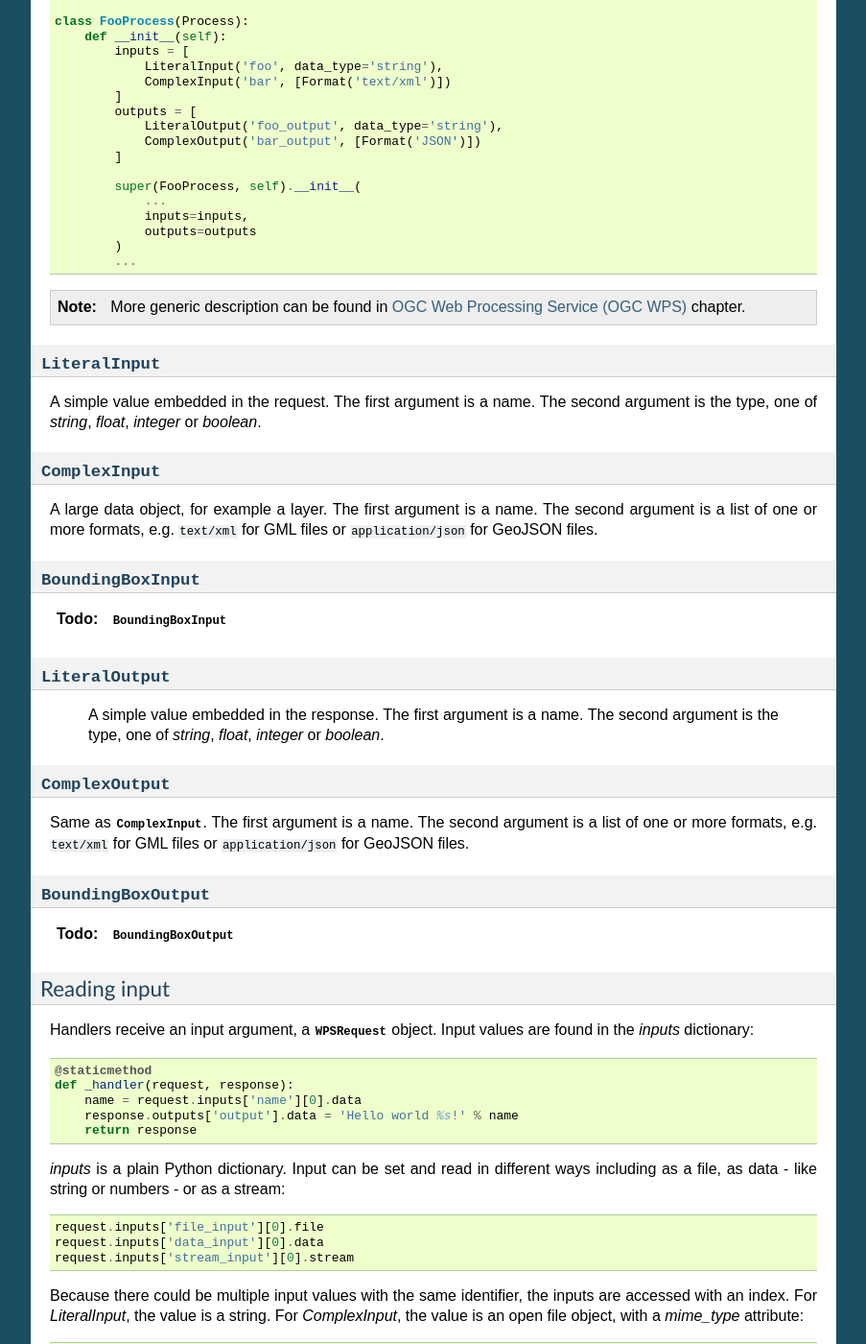
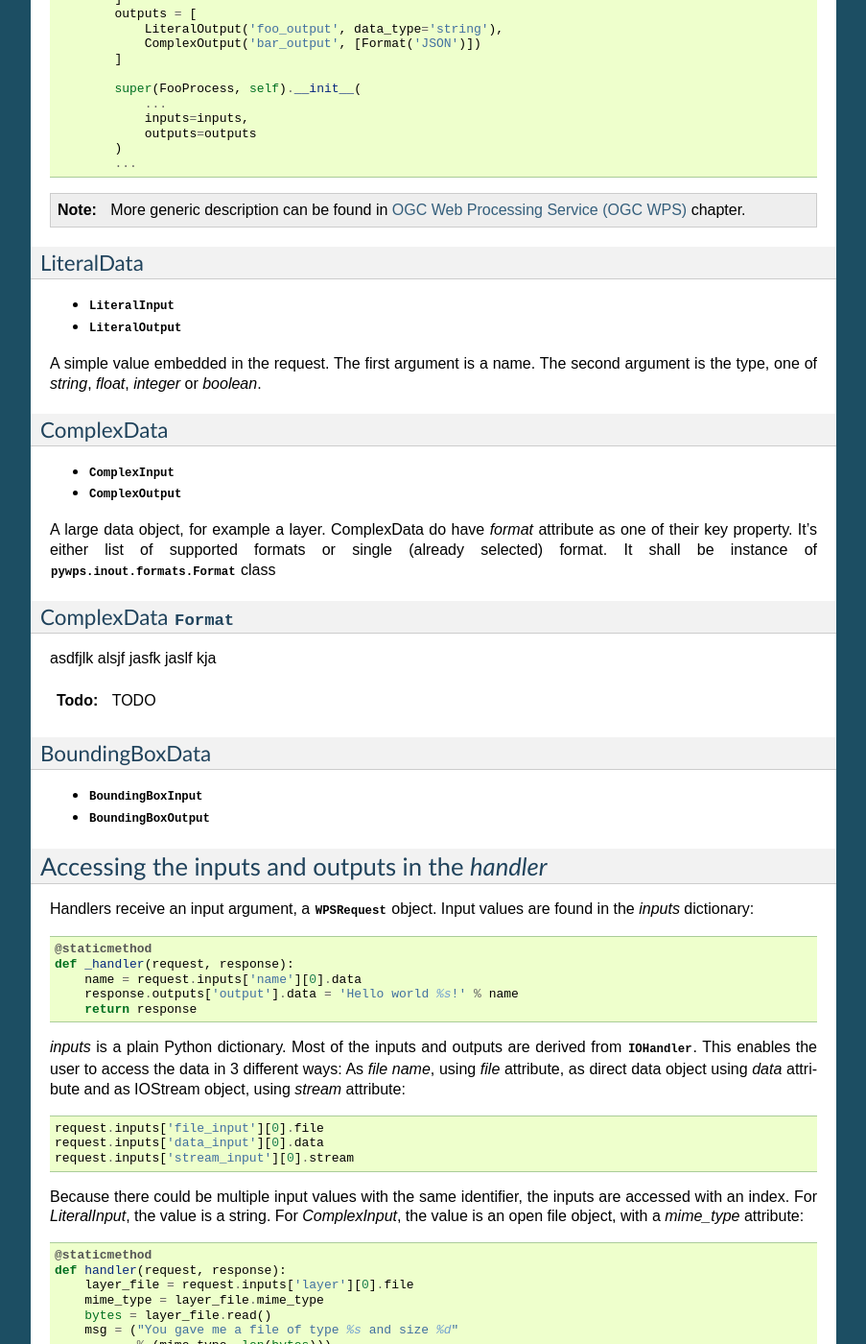
Before and after one commit to geopython/pywps, a Sphinx documentation site: the page built from docs/process.rst, in a window 1280 px wide and 1400 px high, scrolled down 2660 px. Shown: the whole window at 96% size, without its empty margins (198-1101 px from the left). Built offline with Sphinx 7.4.7, drawn with Linux system fonts in a browser that asks for light colours; some of the changed text lies outside the part shown.

Commit message:
process chapter reformating

```diff
--- a/docs/api.rst
+++ b/docs/api.rst
@@ -16,6 +16,10 @@ Inputs and outputs
 .. autoclass:: pywps.validator.mode.MODE
     :members:
     :undoc-members:
+
+Most of the inputs nad outputs are derived from the `IOHandler` class
+
+.. autoclass:: pywps.inout.basic.IOHandler
 
 
 LiteralData
--- a/docs/process.rst
+++ b/docs/process.rst
@@ -176,48 +171,42 @@ as :class:`pywps.Input` objects in the :class:`Process` class declaration::
 
 .. note:: More generic description can be found in :ref:`wps` chapter.
 
-:class:`LiteralInput`
----------------------
+LiteralData
+-----------
+
+* :class:`LiteralInput`
+* :class:`LiteralOutput`
 
 A simple value embedded in the request. The first argument is a
 name. The second argument is the type, one of `string`, `float`,
 `integer` or `boolean`.
 
-:class:`ComplexInput`
----------------------
+ComplexData
+-----------
 
-A large data object, for example a layer. The first argument is a
-name. The second argument is a list of one or more formats, e.g.
-``text/xml`` for GML files or ``application/json`` for GeoJSON
-files.
+* :class:`ComplexInput`
+* :class:`ComplexOutput`
 
-:class:`BoundingBoxInput`
--------------------------
+A large data object, for example a layer. ComplexData do have `format` attribute
+as one of their key property. It's either list of supported formats or single
+(already selected) format. It shall be instance of
+:class:`pywps.inout.formats.Format` class
 
-.. todo:: :class:`BoundingBoxInput`
+ComplexData :class:`Format`
+---------------------------
+asdfjlk alsjf jasfk jaslf kja
 
-:class:`LiteralOutput`
-----------------------
+.. todo:: TODO
 
-    A simple value embedded in the response. The first argument is a
-    name. The second argument is the type, one of `string`, `float`,
-    `integer` or `boolean`.
+BoundingBoxData
+---------------
 
-:class:`ComplexOutput`
-----------------------
+* :class:`BoundingBoxInput`
+* :class:`BoundingBoxOutput`
 
-Same as :class:`ComplexInput`. The first argument is a
-name. The second argument is a list of one or more formats, e.g.
-``text/xml`` for GML files or ``application/json`` for GeoJSON
-files.
+Accessing the inputs and outputs in the `handler`
+=================================================
 
-:class:`BoundingBoxOutput`
---------------------------
-
-.. todo:: :class:`BoundingBoxOutput`
-
-Reading input
--------------
 Handlers receive an input argument, a :class:`WPSRequest` object. Input
 values are found in the `inputs` dictionary::
 
@@ -228,16 +217,19 @@ values are found in the `inputs` dictionary::
         return response
 
 `inputs` is a plain Python dictionary.
-Input can be set and read in different ways including as a file, as data
-- like string or numbers - or as a stream::
+Most of the inputs and outputs are derived from :class:`IOHandler`. This enables
+the user to access the data in 3 different ways: As `file name`, using `file`
+attribute, as direct data object using `data` attribute and as IOStream object,
+using `stream` attribute::
 
     request.inputs['file_input'][0].file
     request.inputs['data_input'][0].data
     request.inputs['stream_input'][0].stream
 
-Because there could be multiple input values with the same identifier, the inputs are accessed with an index.
-For `LiteralInput`, the value is a string. For `ComplexInput`, the value
-is an open file object, with a `mime_type` attribute::
+Because there could be multiple input values with the same identifier, the
+inputs are accessed with an index.  For `LiteralInput`, the value is a string.
+For `ComplexInput`, the value is an open file object, with a `mime_type`
+attribute::
 
     @staticmethod
     def handler(request, response):
@@ -251,7 +243,7 @@ is an open file object, with a `mime_type` attribute::
 
 
 Returning large data
-~~~~~~~~~~~~~~~~~~~~
+====================
 WPS allows for a clever method of returning a large data file: instead
 of embedding the data in the response, it can be saved separately, and
 a URL returned from where the data can be downloaded. In the current
@@ -282,7 +274,7 @@ as need, but only *one* may be requested in RAW format.
 
 
 Process deployment
-~~~~~~~~~~~~~~~~~~
+==================
 In order for clients to invoke processes, a PyWPS
 :class:`Service` class must be present with the ability to listen for requests.
 An instance of this class must created, receiving instances of
@@ -296,14 +288,19 @@ passes a list of processes instances to the :class:`Server` class::
 
     from pywps import Service
     from processes.helloworld import HelloWorld
+    from processes.demobuffer import DemoBuffer
 
     ...
-    processes = [ HelloWorld() ]
+    processes = [ DemoBuffer(), ... ]
 
     server = Server(processes=processes)
+
     ...
 
-The *demo* application is a `WSGI application`_ that accepts incoming `Execute`
+Running the dev server
+======================
+
+The :ref:`demo` application is a `WSGI application`_ that accepts incoming `Execute`
 requests and calls the appropriate process to handle them. It also
 answers `GetCapabilities` and `DescribeProcess` requests based on the
 process identifier and their inputs and outputs.
```
Also changed, not shown: other parts of docs/process.rst (+0 -5 lines).
